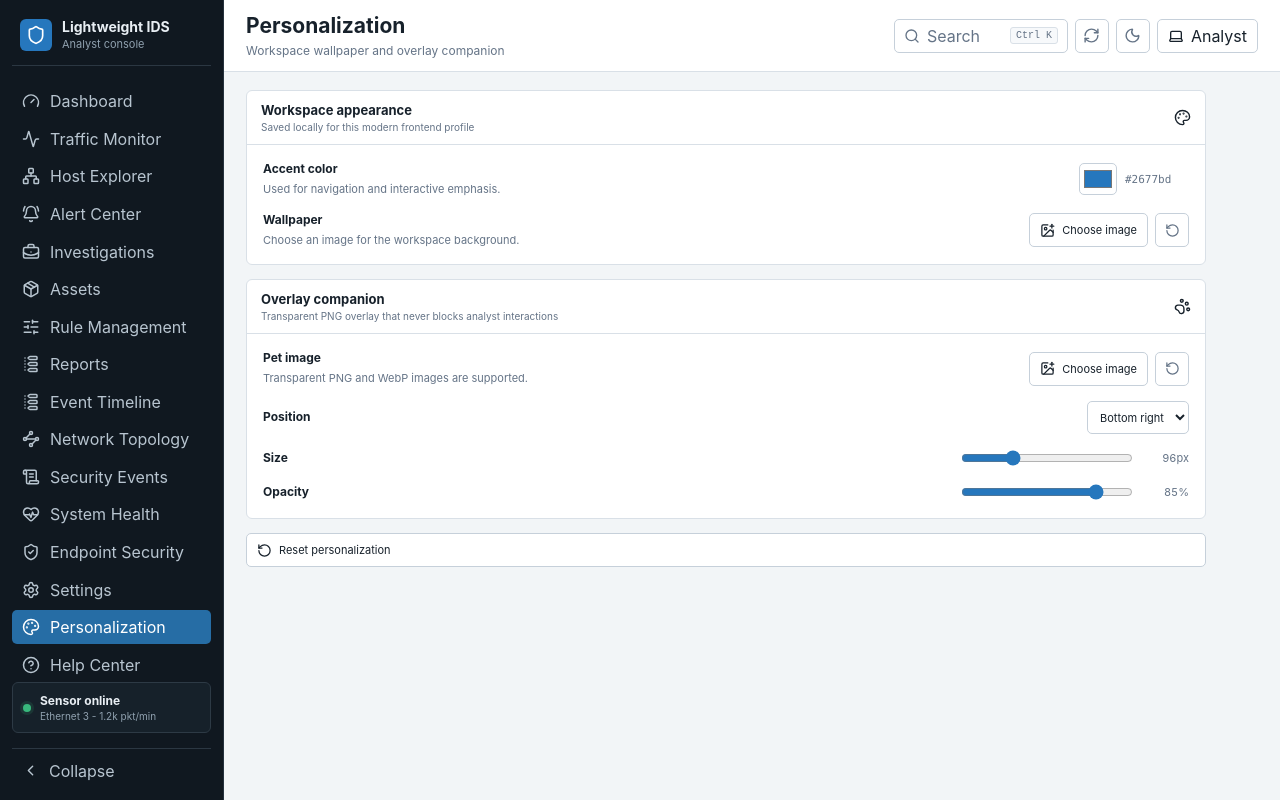
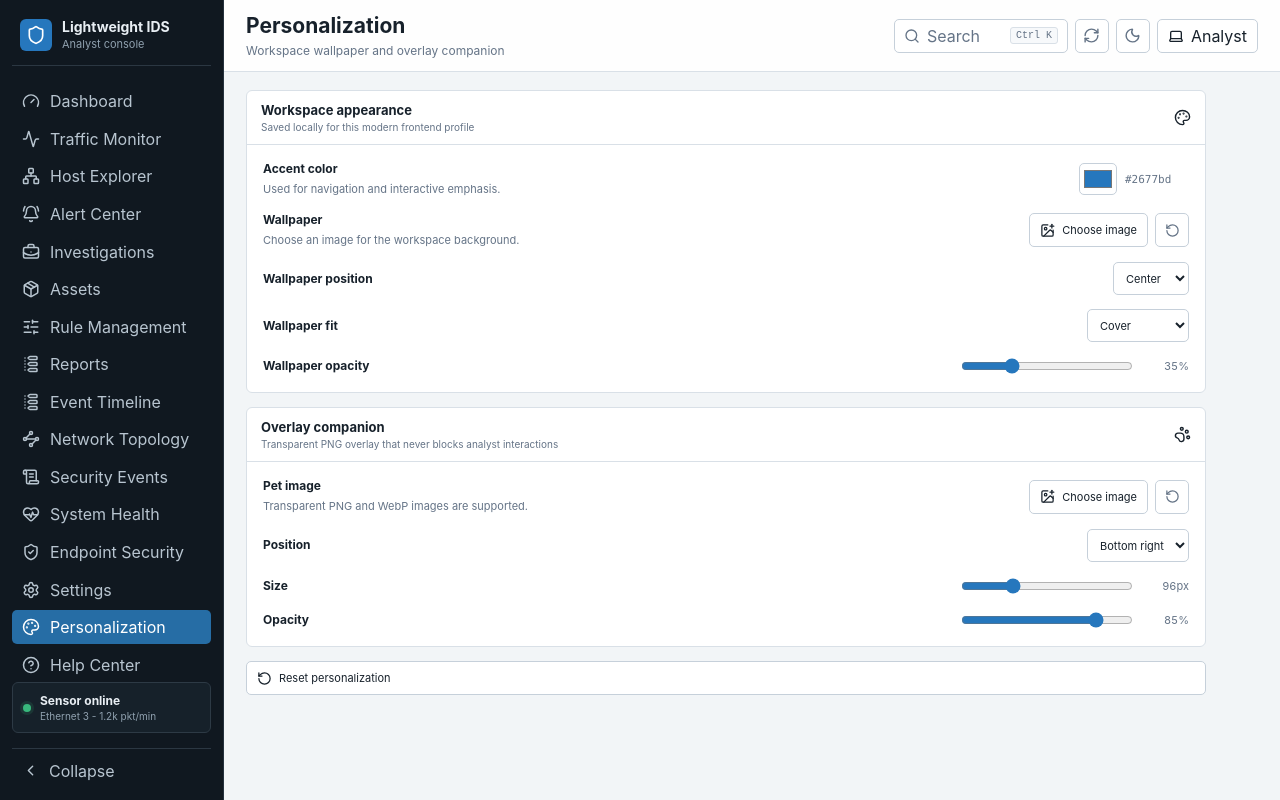
Before and after one commit to CaiJitwt/LightweightIDS, a React (Vite) app in the folder modern_frontend/: page / in a window 1280 px wide. Both pictures are taken after a click on the button "Personalization". Built offline with nearby package versions, Linux system fonts and the light colour scheme; no server answers.

Commit message:
fix: restore workspace wallpaper switching

```diff
--- a/modern_frontend/src/App.tsx
+++ b/modern_frontend/src/App.tsx
@@ -86,7 +86,17 @@ const pageMeta: Record<PageKey, { title: string; subtitle: string }> = {
   help: { title: "Help center", subtitle: "Product guidance, analyst workflow and quick navigation" },
 };
 
-const defaultPersonalization: PersonalizationState = { accent: "#2677bd", background: "", petImage: "", petPosition: "bottom-right", petSize: 96, petOpacity: 85 };
+const defaultPersonalization: PersonalizationState = {
+  accent: "#2677bd",
+  background: "",
+  backgroundPosition: "center",
+  backgroundSize: "cover",
+  backgroundOpacity: 35,
+  petImage: "",
+  petPosition: "bottom-right",
+  petSize: 96,
+  petOpacity: 85,
+};
 
 export default function App() {
   const [page, setPage] = useState<PageKey>("dashboard");
@@ -167,6 +177,18 @@ export default function App() {
       </aside>
 
       <main className="workspace">
+        {personalization.background && (
+          <div
+            className="workspace-wallpaper"
+            data-testid="workspace-wallpaper"
+            style={{
+              backgroundImage: `url(${personalization.background})`,
+              backgroundPosition: personalization.backgroundPosition,
+              backgroundSize: personalization.backgroundSize,
+              opacity: personalization.backgroundOpacity / 100,
+            }}
+          />
+        )}
         <header className="topbar">
           <div className="page-heading"><h1>{meta.title}</h1><p>{meta.subtitle}</p></div>
           <div className="topbar-actions">
--- a/modern_frontend/src/pages/PersonalizationPage.tsx
+++ b/modern_frontend/src/pages/PersonalizationPage.tsx
@@ -4,6 +4,9 @@ import { ImagePlus, Palette, PawPrint, RotateCcw } from "lucide-react";
 export interface PersonalizationState {
   accent: string;
   background: string;
+  backgroundPosition: "center" | "top" | "bottom" | "left" | "right";
+  backgroundSize: "cover" | "contain" | "auto";
+  backgroundOpacity: number;
   petImage: string;
   petPosition: "bottom-right" | "bottom-left" | "top-right" | "top-left";
   petSize: number;
@@ -21,11 +24,24 @@ export function PersonalizationPage({ state, onChange }: { state: Personalizatio
     reader.onload = () => onChange({ ...state, [key]: String(reader.result) });
     reader.readAsDataURL(file);
   };
-  const reset = () => onChange({ accent: "#2677bd", background: "", petImage: "", petPosition: "bottom-right", petSize: 96, petOpacity: 85 });
+  const reset = () => onChange({
+    accent: "#2677bd",
+    background: "",
+    backgroundPosition: "center",
+    backgroundSize: "cover",
+    backgroundOpacity: 35,
+    petImage: "",
+    petPosition: "bottom-right",
+    petSize: 96,
+    petOpacity: 85,
+  });
   return <div className="page-stack settings-workspace">
     <section className="settings-section"><header className="section-heading"><div><h2>Workspace appearance</h2><p>Saved locally for this modern frontend profile</p></div><Palette size={17} /></header><div className="settings-body">
       <div className="setting-row"><div><strong>Accent color</strong><small>Used for navigation and interactive emphasis.</small></div><label className="color-picker"><input aria-label="Accent color" type="color" value={state.accent} onChange={(event) => onChange({ ...state, accent: event.target.value })} /><code>{state.accent}</code></label></div>
       <div className="setting-row"><div><strong>Wallpaper</strong><small>Choose an image for the workspace background.</small></div><div className="inline-actions"><input ref={backgroundPicker} className="visually-hidden" type="file" accept="image/png,image/jpeg,image/webp" onChange={(event) => readImage(event, "background")} /><button className="icon-text-button" type="button" onClick={() => backgroundPicker.current?.click()}><ImagePlus size={15} />Choose image</button><button className="icon-button" type="button" title="Clear wallpaper" onClick={() => onChange({ ...state, background: "" })}><RotateCcw size={15} /></button></div></div>
+      <div className="setting-row"><div><strong>Wallpaper position</strong></div><select className="plain-select" aria-label="Wallpaper position" value={state.backgroundPosition} onChange={(event) => onChange({ ...state, backgroundPosition: event.target.value as PersonalizationState["backgroundPosition"] })}><option value="center">Center</option><option value="top">Top</option><option value="bottom">Bottom</option><option value="left">Left</option><option value="right">Right</option></select></div>
+      <div className="setting-row"><div><strong>Wallpaper fit</strong></div><select className="plain-select" aria-label="Wallpaper fit" value={state.backgroundSize} onChange={(event) => onChange({ ...state, backgroundSize: event.target.value as PersonalizationState["backgroundSize"] })}><option value="cover">Cover</option><option value="contain">Contain</option><option value="auto">Original size</option></select></div>
+      <Range label="Wallpaper opacity" value={state.backgroundOpacity} min={10} max={100} suffix="%" onChange={(value) => onChange({ ...state, backgroundOpacity: value })} />
     </div></section>
     <section className="settings-section"><header className="section-heading"><div><h2>Overlay companion</h2><p>Transparent PNG overlay that never blocks analyst interactions</p></div><PawPrint size={17} /></header><div className="settings-body">
       <div className="setting-row"><div><strong>Pet image</strong><small>Transparent PNG and WebP images are supported.</small></div><div className="inline-actions"><input ref={petPicker} className="visually-hidden" type="file" accept="image/png,image/webp" onChange={(event) => readImage(event, "petImage")} /><button className="icon-text-button" type="button" onClick={() => petPicker.current?.click()}><ImagePlus size={15} />Choose image</button><button className="icon-button" type="button" title="Hide companion" onClick={() => onChange({ ...state, petImage: "" })}><RotateCcw size={15} /></button></div></div>
--- a/modern_frontend/src/styles.css
+++ b/modern_frontend/src/styles.css
@@ -82,8 +82,9 @@ button { cursor: pointer; }
 .sidebar-collapsed .primary-nav button, .sidebar-collapsed .nav-utility, .sidebar-collapsed .collapse-button { justify-content: center; padding: 0; }
 .sidebar-collapsed .sensor-summary { justify-content: center; padding: 10px 0; }
 
-.workspace { min-width: 0; min-height: 100vh; display: flex; flex-direction: column; }
-.topbar { min-height: 72px; padding: 12px 22px; display: flex; align-items: center; justify-content: space-between; gap: 20px; background: var(--surface); border-bottom: 1px solid var(--border); }
+.workspace { position: relative; isolation: isolate; min-width: 0; min-height: 100vh; display: flex; flex-direction: column; overflow: hidden; }
+.workspace-wallpaper { position: absolute; z-index: 0; inset: 0; background-repeat: no-repeat; background-color: var(--workspace); pointer-events: none; transition: background-image .18s ease, opacity .18s ease; }
+.topbar { position: relative; z-index: 1; min-height: 72px; padding: 12px 22px; display: flex; align-items: center; justify-content: space-between; gap: 20px; background: color-mix(in srgb, var(--surface) 94%, transparent); border-bottom: 1px solid var(--border); }
 .page-heading h1 { margin: 0; font-size: 21px; line-height: 1.25; letter-spacing: 0; }
 .page-heading p { margin: 3px 0 0; color: var(--muted); font-size: 12px; }
 .topbar-actions { display: flex; align-items: center; gap: 7px; }
@@ -96,7 +97,7 @@ kbd { padding: 2px 5px; border: 1px solid var(--border); border-radius: 3px; bac
 .user-button { height: 34px; padding: 0 10px; }
 .refresh-toggle { height: 34px; display: inline-flex; align-items: center; gap: 6px; padding: 0 9px; color: var(--muted); border: 1px solid var(--border); border-radius: 5px; background: var(--surface-muted); font-size: 12px; }
 .refresh-toggle input { accent-color: #2878d0; }
-.page-content { flex: 1; min-height: 0; padding: 18px 22px 22px; }
+.page-content { position: relative; z-index: 1; flex: 1; min-height: 0; padding: 18px 22px 22px; }
 .page-loading { min-height: 240px; display: grid; place-items: center; color: var(--muted); font-size: 12px; }
 .page-stack { min-height: calc(100vh - 113px); display: flex; flex-direction: column; gap: 14px; }
 
```
Also changed, not shown: 1 other file (tests, documents, lock files or other folders).
